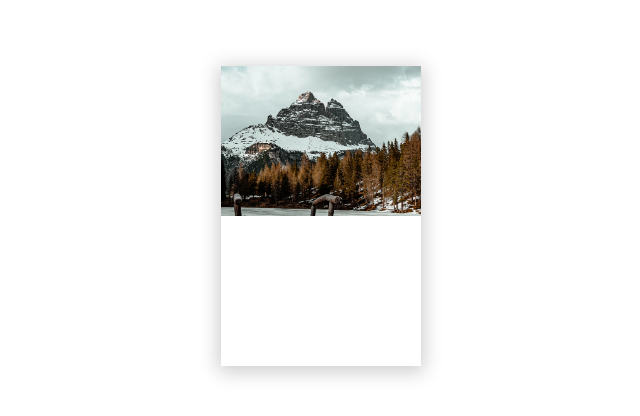
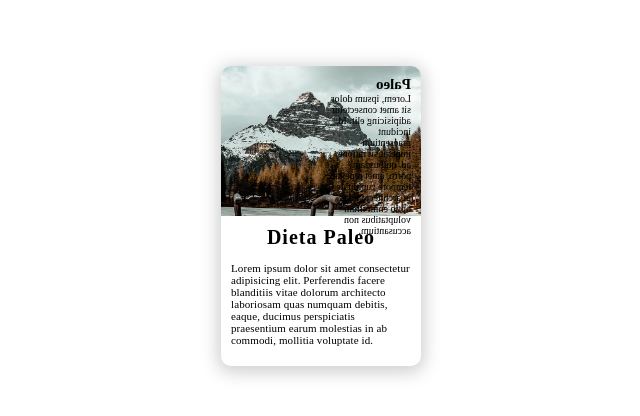
Before and after one commit to razvanandreib/card-flip-info, a plain HTML site: page index.html in a window 1280 px wide. Shown: the part 234-650 px from the top of the page, without its empty margins (319-959 px from the left). Drawn offline with Linux system fonts and the light colour scheme.

Commit message:
card-header-back

```diff
--- a/index.html
+++ b/index.html
@@ -13,6 +13,13 @@
         <div class="card__inner">
           <div class="card__face card__face--front">
             <div class="card__face--front__img"></div>
+            <h2>Dieta Paleo</h2>
+            <p>
+              Lorem ipsum dolor sit amet consectetur adipisicing elit.
+              Perferendis facere blanditiis vitae dolorum architecto laboriosam
+              quas numquam debitis, eaque, ducimus perspiciatis praesentium
+              earum molestias in ab commodi, mollitia voluptate id.
+            </p>
           </div>
           <div class="card_face card__face--back">
             <div class="card__content">
--- a/style.css
+++ b/style.css
@@ -52,9 +52,22 @@ body {
     position: absolute;
     width: 100%;
     height: 100%;
+    border-radius: 10px;
     box-shadow: 0px 3px 18px 3px rgb(0, 0, 0, 0.2);
 }
 
+.card__face h2 {
+    text-align: center;
+    padding: 1rem 0;
+    font-size: 2rem;
+    letter-spacing: .1rem;
+}
+
+.card__face p {
+    font-size: 1.1rem;
+    padding: .3rem 1rem;
+    letter-spacing: .01rem;
+}
 
 .card__face--front__img {
     background-image: url('/img/mountain-view.webp');
@@ -63,4 +76,16 @@ body {
     background-position: center;
     background-repeat: no-repeat;
     background-size: cover;
+    border-radius: 10px 10px 0 0;
 }
+
+.card__face--back {
+    transform: rotateY(180deg);
+}
+
+.card__content {
+    width: 100px;
+    height: 100%;
+    position: relative;
+    padding: 1rem;
+}
```
